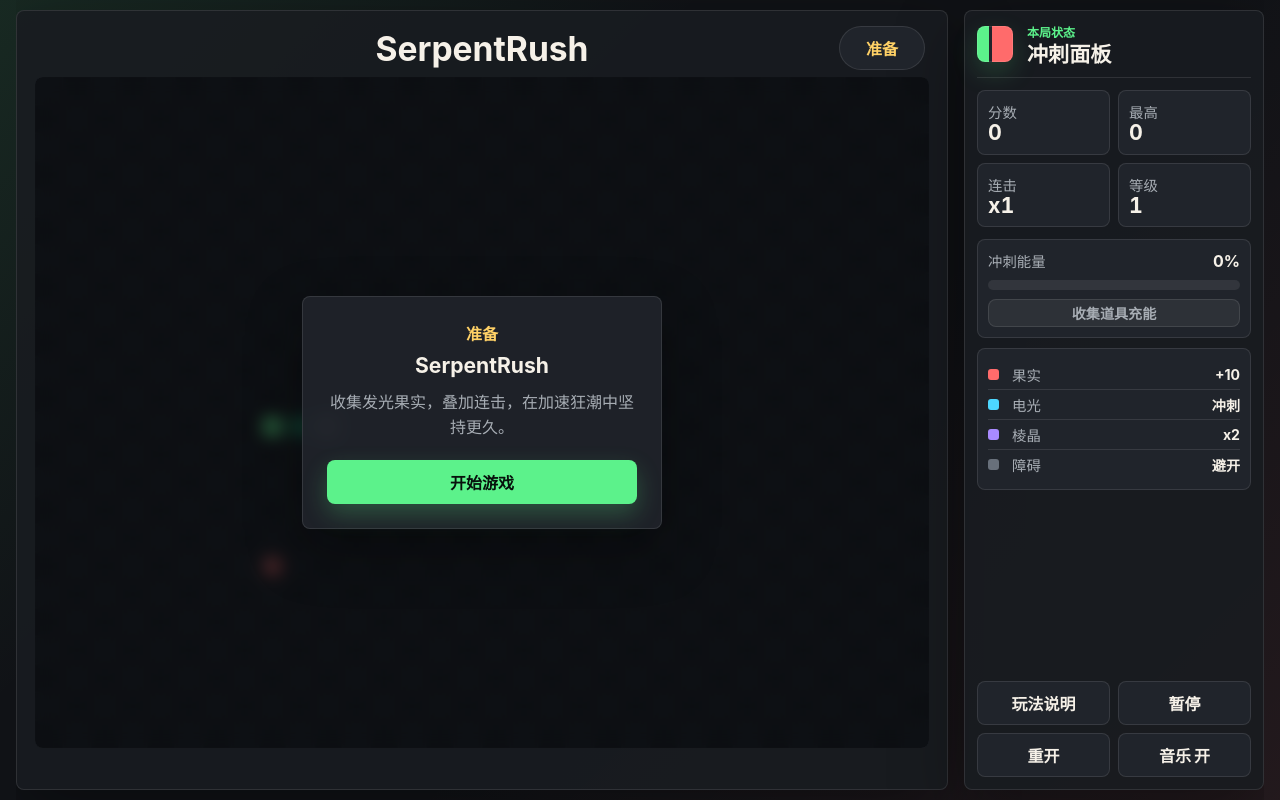
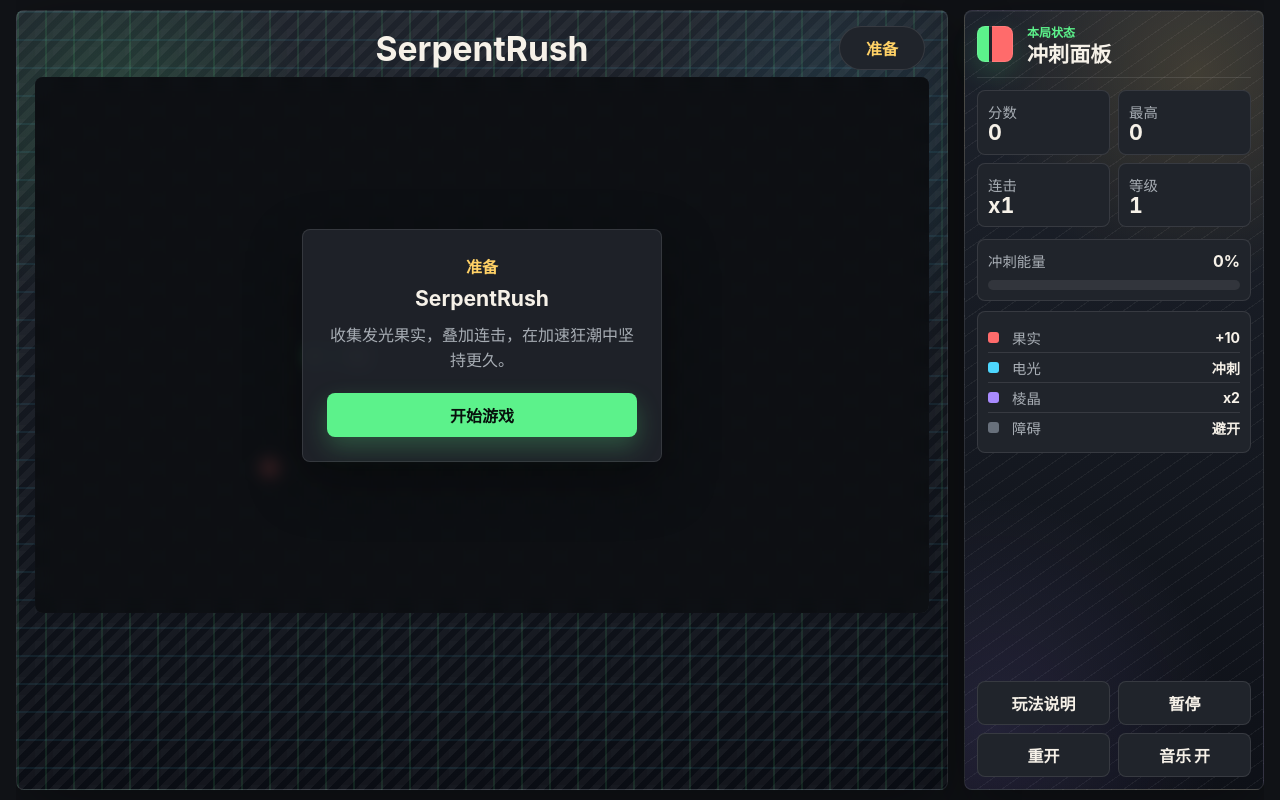
Before and after one commit to UserLiTanYu/SerpentRush, a plain HTML site: page index.html in a window 1280 px wide. Drawn offline with Linux system fonts and the light colour scheme.

Commit message:
调整地图尺寸和面板背景

```diff
--- a/game.js
+++ b/game.js
@@ -8,8 +8,6 @@ const levelValue = document.querySelector("#levelValue");
 const statusPill = document.querySelector("#statusPill");
 const rushLabel = document.querySelector("#rushLabel");
 const rushMeter = document.querySelector("#rushMeter");
-const meterBlock = document.querySelector(".meter-block");
-const rushCue = document.querySelector("#rushCue");
 const overlay = document.querySelector("#overlay");
 const overlayLabel = document.querySelector("#overlayLabel");
 const overlayTitle = document.querySelector("#overlayTitle");
@@ -24,7 +22,7 @@ const pauseButton = document.querySelector("#pauseButton");
 const restartButton = document.querySelector("#restartButton");
 const musicButton = document.querySelector("#musicButton");
 
-const boardColumns = 32;
+const boardColumns = 40;
 const boardRows = 24;
 const cellSize = Math.min(canvas.width / boardColumns, canvas.height / boardRows);
 const directions = {
@@ -91,9 +89,9 @@ function saveBestScore(value) {
 function resetGame() {
   stopMusic();
   snake = [
-    { x: 10, y: 12 },
-    { x: 9, y: 12 },
-    { x: 8, y: 12 }
+    { x: 14, y: 12 },
+    { x: 13, y: 12 },
+    { x: 12, y: 12 }
   ];
   direction = directions.right;
   nextDirection = directions.right;
@@ -212,8 +210,6 @@ function updateHud() {
   levelValue.textContent = level;
   rushLabel.textContent = `${Math.round(rush)}%`;
   rushMeter.style.width = `${Math.min(100, rush)}%`;
-  meterBlock.classList.toggle("is-ready", rush >= 100);
-  rushCue.textContent = rush >= 100 ? "冲刺已启动：速度提升" : "收集道具充能";
   pauseButton.textContent = gameState === "paused" ? "继续" : "暂停";
   musicButton.textContent = musicEnabled ? "音乐 开" : "音乐 关";
 }
--- a/index.html
+++ b/index.html
@@ -17,7 +17,7 @@
         </header>
 
         <div class="play-area">
-          <canvas id="gameCanvas" width="960" height="720" aria-label="游戏棋盘"></canvas>
+          <canvas id="gameCanvas" width="1200" height="720" aria-label="游戏棋盘"></canvas>
           <div class="overlay" id="overlay">
             <div class="overlay-panel">
               <p class="round-label" id="overlayLabel">准备</p>
@@ -73,7 +73,6 @@
           <div class="meter-track">
             <span id="rushMeter"></span>
           </div>
-          <div class="rush-cue" id="rushCue">收集道具充能</div>
         </div>
 
         <div class="inventory">
--- a/styles.css
+++ b/styles.css
@@ -27,10 +27,8 @@ body {
 
 body {
   margin: 0;
-  background:
-    linear-gradient(135deg, rgba(92, 242, 139, 0.1), transparent 34%),
-    linear-gradient(315deg, rgba(255, 107, 107, 0.08), transparent 42%),
-    var(--bg);
+  overflow: hidden;
+  background: var(--bg);
   color: var(--text);
   font-family:
     Inter, "Microsoft YaHei", "PingFang SC", "Noto Sans SC", ui-sans-serif, system-ui, -apple-system, BlinkMacSystemFont, "Segoe UI",
@@ -45,7 +43,9 @@ button {
 }
 
 .app-shell {
-  width: min(1440px, calc(100vw - 32px));
+  position: relative;
+  z-index: 1;
+  width: min(1680px, calc(100vw - 32px));
   height: 100svh;
   margin: 0 auto;
   padding: 10px 0;
@@ -59,8 +59,7 @@ button {
 .game-stage,
 .side-panel {
   border: 1px solid var(--line);
-  background: rgba(25, 28, 33, 0.9);
-  box-shadow: 0 24px 70px var(--shadow);
+  box-shadow: 0 24px 70px var(--shadow), inset 0 1px 0 rgba(255, 255, 255, 0.06);
 }
 
 .game-stage {
@@ -70,6 +69,14 @@ button {
   min-width: 0;
   display: flex;
   flex-direction: column;
+  background:
+    radial-gradient(circle at 11% 14%, rgba(92, 242, 139, 0.16), transparent 18%),
+    radial-gradient(circle at 88% 18%, rgba(77, 215, 255, 0.12), transparent 20%),
+    linear-gradient(90deg, rgba(92, 242, 139, 0.1) 0 2px, transparent 2px 28px),
+    linear-gradient(180deg, rgba(77, 215, 255, 0.08) 0 2px, transparent 2px 28px),
+    linear-gradient(135deg, rgba(255, 255, 255, 0.05) 25%, transparent 25% 50%, rgba(255, 255, 255, 0.04) 50% 75%, transparent 75%),
+    linear-gradient(180deg, rgba(31, 36, 45, 0.97), rgba(10, 13, 20, 0.99));
+  background-size: auto, auto, 28px 28px, 28px 28px, 18px 18px, auto;
 }
 
 .top-bar,
@@ -135,9 +142,9 @@ h2 {
 
 .play-area {
   position: relative;
-  width: min(100%, calc((100svh - 98px) * 1.333), 1120px);
+  width: min(100%, calc((100svh - 98px) * 1.667), 1280px);
   max-height: calc(100svh - 98px);
-  aspect-ratio: 4 / 3;
+  aspect-ratio: 5 / 3;
   margin: 4px auto 0;
   overflow: hidden;
   border-radius: 8px;
@@ -328,6 +335,11 @@ canvas {
   padding: 12px;
   display: flex;
   flex-direction: column;
+  background:
+    radial-gradient(circle at 78% 8%, rgba(255, 209, 102, 0.16), transparent 28%),
+    radial-gradient(circle at 10% 92%, rgba(169, 139, 255, 0.13), transparent 30%),
+    repeating-linear-gradient(145deg, rgba(255, 255, 255, 0.05) 0 1px, transparent 1px 14px),
+    linear-gradient(180deg, rgba(30, 35, 45, 0.98), rgba(14, 17, 24, 0.98));
 }
 
 .brand-block {
@@ -407,30 +419,6 @@ canvas {
   border-radius: inherit;
   background: linear-gradient(90deg, var(--green), var(--gold), var(--coral));
   transition: width 140ms ease;
-}
-
-.rush-cue {
-  min-height: 28px;
-  margin-top: 9px;
-  border-radius: 8px;
-  display: grid;
-  place-items: center;
-  background: rgba(255, 255, 255, 0.06);
-  color: var(--muted);
-  font-size: 0.88rem;
-  font-weight: 900;
-  box-shadow: inset 0 0 0 1px var(--line);
-}
-
-.meter-block.is-ready {
-  border-color: rgba(255, 209, 102, 0.58);
-  box-shadow: 0 0 0 1px rgba(255, 209, 102, 0.12), 0 14px 34px rgba(255, 209, 102, 0.08);
-}
-
-.meter-block.is-ready .rush-cue {
-  background: linear-gradient(90deg, var(--gold), var(--coral));
-  color: #160e0d;
-  box-shadow: 0 10px 24px rgba(255, 209, 102, 0.2);
 }
 
 .inventory {
@@ -574,6 +562,10 @@ canvas {
 }
 
 @media (max-width: 940px) {
+  body {
+    overflow: auto;
+  }
+
   .app-shell {
     height: auto;
     min-height: 100svh;
```
